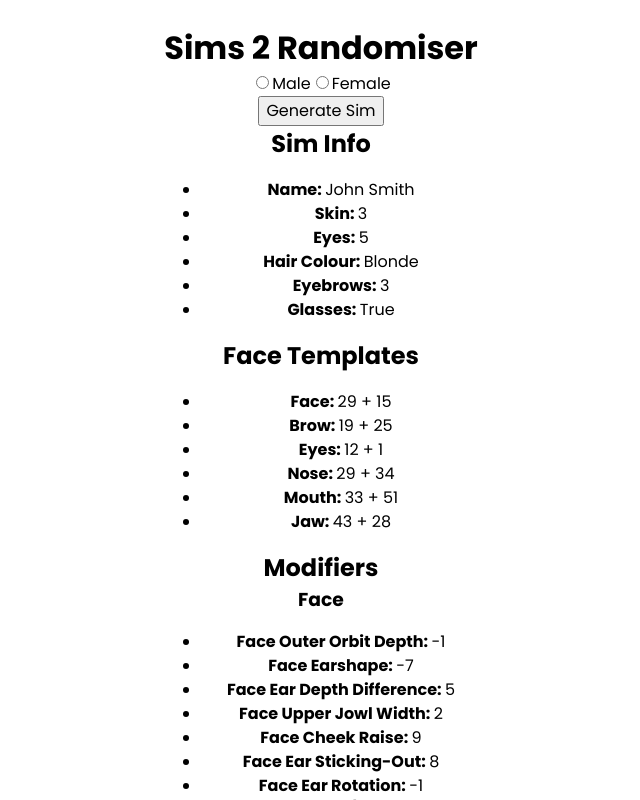
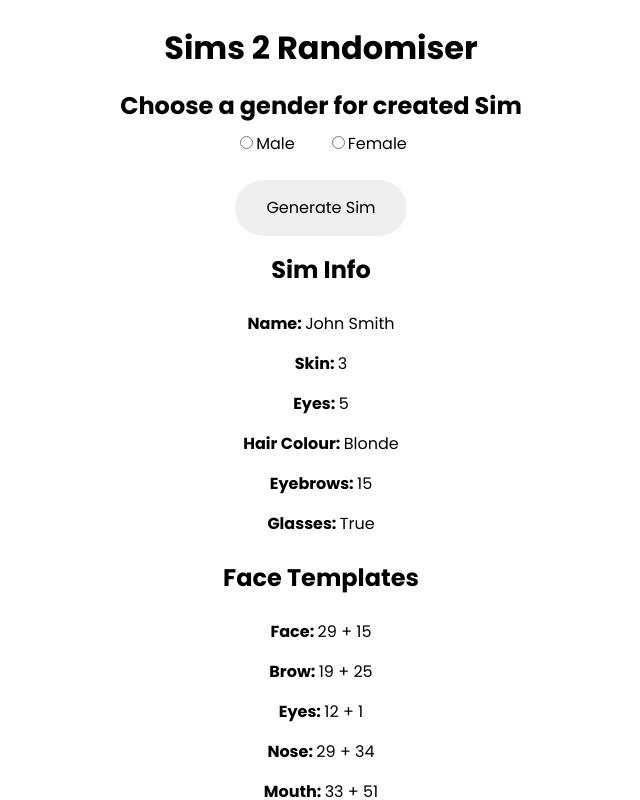
Before and after one commit to HaylzRandom/sims2-randomiser, a React (Create React App) app: page / in a window 1280 px wide. Both pictures are taken after a click on the button "Generate Sim". Shown: the top 800 px of the page, without its empty margins (319-959 px from the left). Built offline with nearby package versions, Linux system fonts and the light colour scheme.

Commit message:
Added basic stylings to make readbaility easier

```diff
--- a/src/App.css
+++ b/src/App.css
@@ -5,3 +5,16 @@
 li > p {
   text-transform: capitalize;
 }
+
+ul {
+  list-style: none;
+  padding: 0;
+  display: flex;
+  flex-direction: column;
+  justify-content: center;
+  align-items: center;
+}
+
+ul li {
+  padding: 0.5em;
+}
--- a/src/components/Modifiers/Modifiers.js
+++ b/src/components/Modifiers/Modifiers.js
@@ -1,3 +1,5 @@
+import './modifiers.css';
+
 const faceModifiersArr = [
 	'face outer orbit depth',
 	'face earshape',
@@ -129,6 +131,7 @@
 			<header>
 				<h2>Modifiers</h2>
 			</header>
+			<div className='modifiers'>
 				<div className='modifiers__face'>
 					<h3>Face</h3>
 					<ul className='modifiers__list'>
@@ -207,6 +210,7 @@
 						))}
 					</ul>
 				</div>
+			</div>
 		</section>
 	);
 };
--- /dev/null
+++ b/src/components/Modifiers/modifiers.css
@@ -0,0 +1,9 @@
+.modifiers {
+    display: grid;
+    grid-template-columns: repeat(2, 1fr);
+    gap: 2em;
+}
+
+.modifiers div {
+    border: 1px solid black;
+}
--- a/src/components/SimInfo/SimInfo.js
+++ b/src/components/SimInfo/SimInfo.js
@@ -6,7 +6,7 @@
 const skinTonesMin = 1;
 const skinTonesMax = 24;
 const eyebrowsMin = 1;
-const eyebrowsMax = 4;
+const eyebrowsMax = 25;
 
 const SimInfo = ({ gender, generateSim }) => {
 	const [hairColour, setHairColour] = useState('blonde');
--- a/src/components/SimMain/SimMain.js
+++ b/src/components/SimMain/SimMain.js
@@ -1,9 +1,13 @@
 import { useState } from 'react';
+
+// Styles
+import './simMain.css';
+
+// Components
 import SimInfo from '../SimInfo/SimInfo';
 import FaceTemplates from '../FaceTemplates/FaceTemplates';
 import Attributes from '../Attributes/Attributes';
 import Modifiers from '../Modifiers/Modifiers';
-
 
 const SimMain = () => {
 	const [gender, setGender] = useState('');
@@ -15,12 +19,18 @@
 	};
 
 	const content = (
-		<>
+		<div className='group'>
+			<div className='group-1'>
 				<SimInfo gender={gender} generateSim={generateSim} />
 				<FaceTemplates gender={gender} />
+			</div>
+			<div className='group-2'>
 				<Modifiers />
+			</div>
+			<div className='group-3'>
 				<Attributes generateSim={generateSim} />
-		</>
+			</div>
+		</div>
 	);
 
 	return (
@@ -28,8 +38,10 @@
 			{/* Sim Gender Selector */}
 			<section id='sim__gender'>
 				<div className='sim__gender--select'>
+					<h2>Choose a gender for created Sim</h2>
 					<form>
 						<div className='gender__selection'>
+							<div>
 								<input
 									type='radio'
 									name='gender'
@@ -38,6 +50,8 @@
 									onChange={(e) => setGender(e.target.value)}
 								/>
 								<label htmlFor='male'>Male</label>
+							</div>
+							<div>
 								<input
 									type='radio'
 									name='gender'
@@ -46,6 +60,7 @@
 									onChange={(e) => setGender(e.target.value)}
 								/>
 								<label htmlFor='female'>Female</label>
+							</div>
 						</div>
 						<button onClick={generateSimBtn}>Generate Sim</button>
 					</form>
--- /dev/null
+++ b/src/components/SimMain/simMain.css
@@ -0,0 +1,38 @@
+.sim__gender--select {
+    display: flex;
+    flex-direction: column;
+    justify-content: center;
+    align-items: center;
+    gap: 0.5em;
+    margin-top: 1em;
+}
+
+form {
+    display: flex;
+    flex-direction: column;
+    justify-content: center;
+    gap: 1.5em;
+    margin-bottom: 1em;
+}
+
+input {
+    cursor: pointer;
+}
+
+.gender__selection {
+    display: flex;
+    justify-content: center;
+    gap: 2em;
+}
+
+button {
+    cursor: pointer;
+    border-radius: 1000vw;
+    border: none;
+    padding: 1em;
+}
+
+button:hover {
+    background-color: greenyellow;
+    border: 1px solid black;
+}
--- a/src/index.css
+++ b/src/index.css
@@ -79,8 +79,6 @@
 body {
   margin: 0;
   padding: 1.5em;
-  display: flex;
-  justify-content: center;
   text-align: center;
   font-family: 'Poppins', sans-serif;
 }
```
Lines whose indentation alone changed are shown as unchanged.
